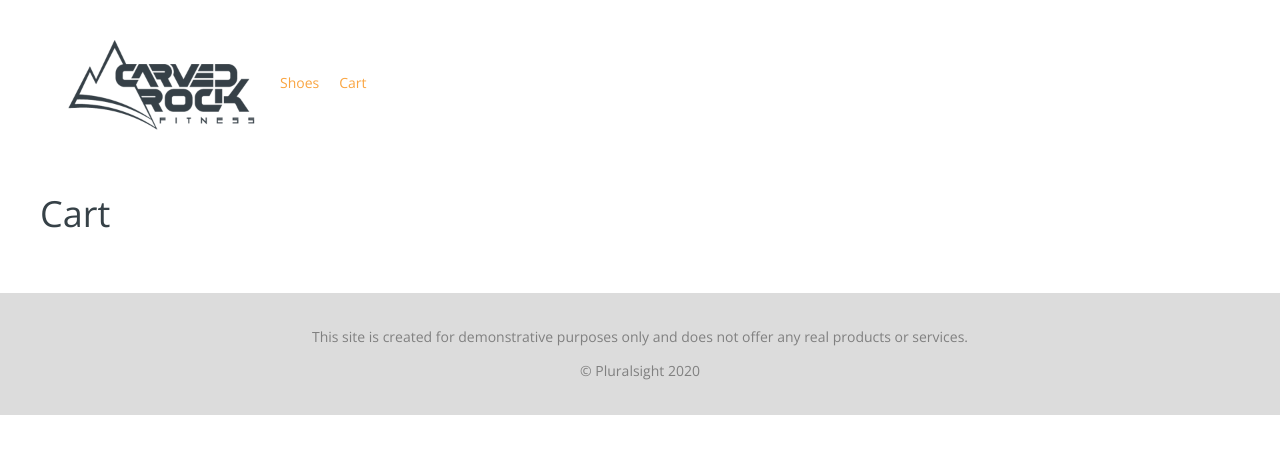
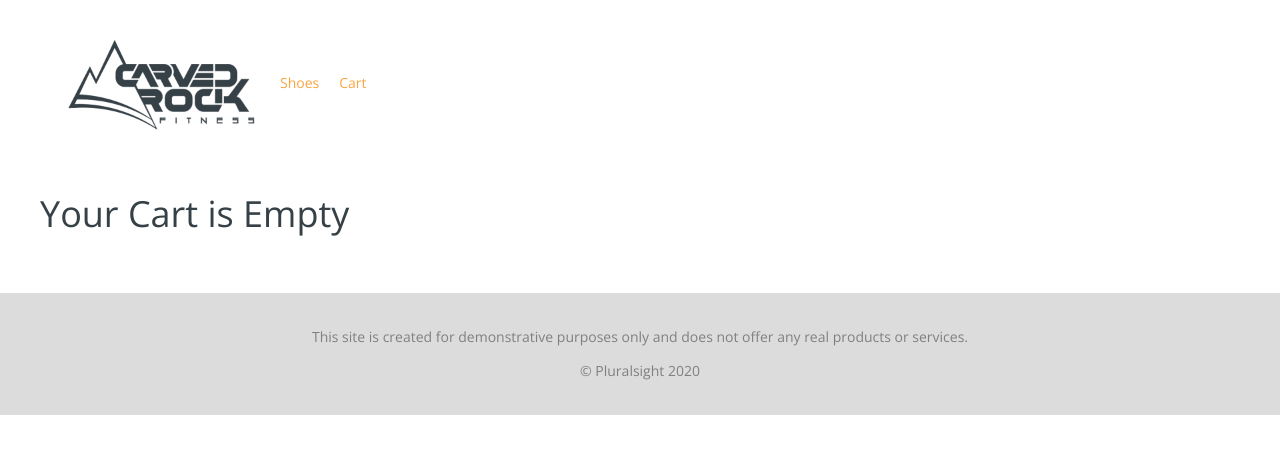
Before and after one commit to nipendra/ReactStates, a React (Create React App) app: page /cart in a window 1280 px wide. Shown: the top 454 px of the page. Built offline with nearby package versions, Linux system fonts and the light colour scheme; no server answers.

Commit message:
Add: local state for cart

```diff
--- a/src/App.jsx
+++ b/src/App.jsx
@@ -1,4 +1,4 @@
-import React, {useState} from "react";
+import React, {useState, useEffect} from "react";
 import "./App.css";
 import Footer from "./Footer";
 import Header from "./Header";
@@ -6,8 +6,20 @@ import Products from './Products';
 import {Routes, Route} from 'react-router-dom';
 import Detail from './Detail';
 import Cart from './Cart'
+
 export default function App() {
-  const [cart, setCart] = useState([]);
+const [cart, setCart] = useState(() => {
+    try {
+      return JSON.parse(localStorage.getItem("cart")) ? JSON.parse(localStorage.getItem("cart")) : [];
+    }
+    catch(err) {
+      console.error("The cart could not be parsed into JSON.");
+      return [];
+    }
+  });
+
+  useEffect(() => localStorage.setItem("cart", JSON.stringify(cart)), [cart]);
+
 
   function addToCart (id , sku) {
     setCart((items)=> {
@@ -29,9 +41,9 @@ export default function App() {
     })
   }
 
-  function updateQuantity(sku, quantitiy) {
+  function updateQuantity(sku, quantity) {
     setCart((items) =>{
-      return items.map((i) => i.sku===sku ? {...i, quantitiy} : i);
+      return quantity===0 ? items.filter((i) => i.sku !== sku) : items.map((i) => i.sku===sku ? {...i, quantity} : i);
     });
   }
 
--- a/src/Cart.jsx
+++ b/src/Cart.jsx
@@ -41,10 +41,11 @@ export default function Cart({ cart, updateQuantity }) {
 
   if (loading) return <Spinner />;
   if (error) throw error;
-
+  const numItemInCart = cart.reduce((total, item) => total + item.quantity,0);
   return (
     <section id="cart">
-      <h1>Cart</h1>
+      <h1>{numItemInCart==0 ? "Your Cart is Empty" :
+      `${numItemInCart} item${numItemInCart>1 ? "s" : ""} in your Cart`}</h1>
       <ul>{cart.map(renderItem)}</ul>
     </section>
   );
```
